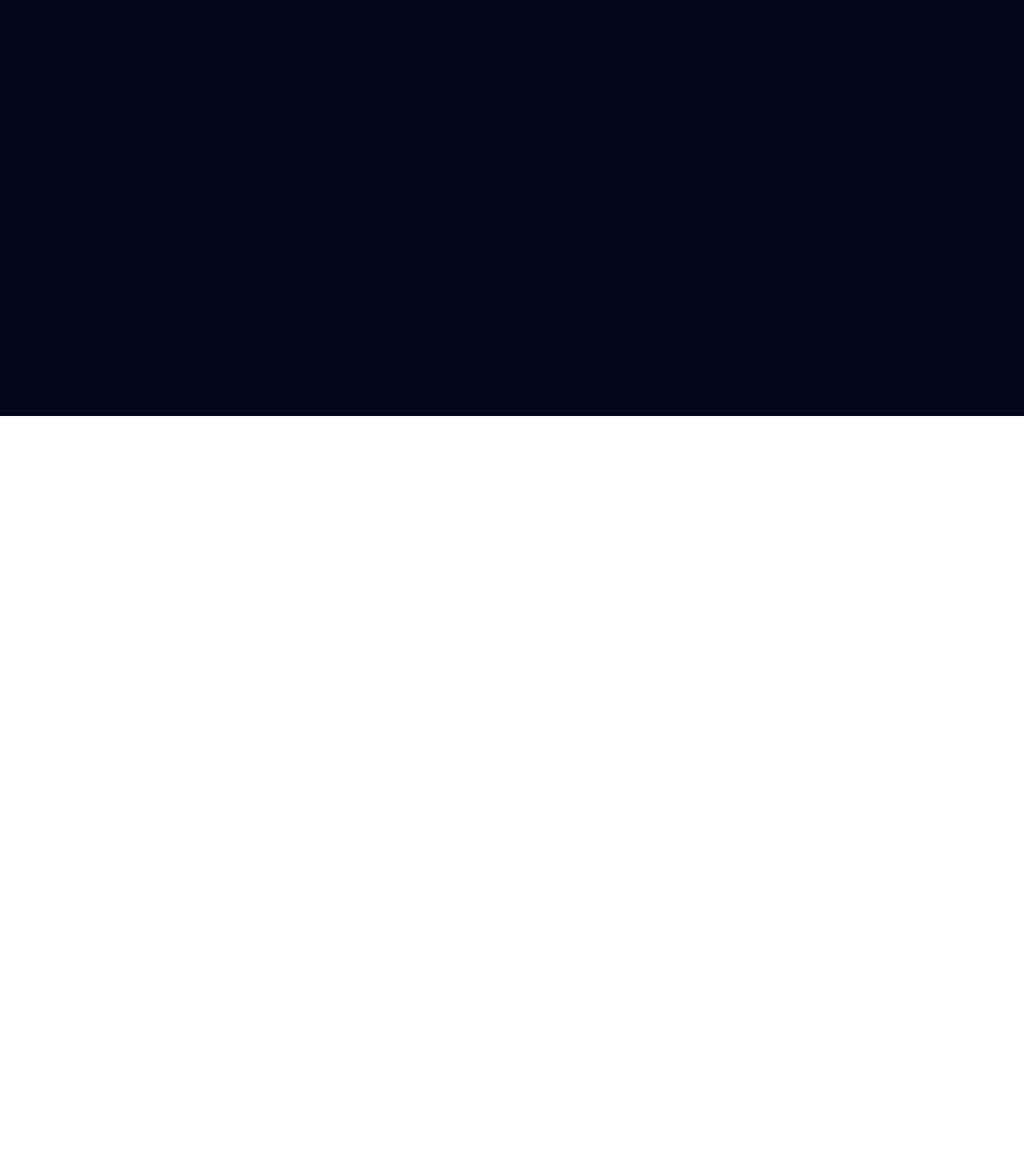
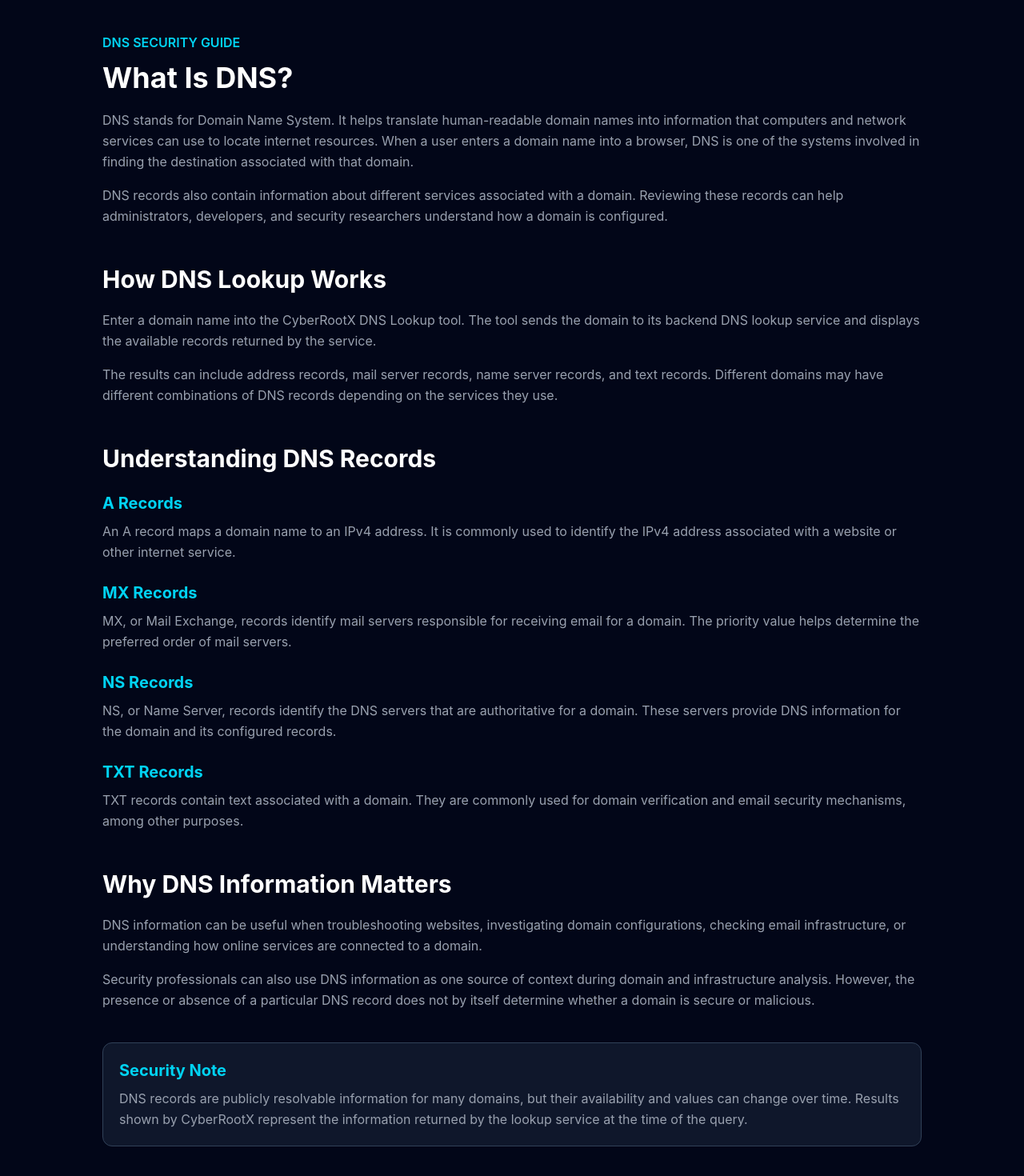
Before and after one commit to ashishg2005/CyberRootX-Frontend, a React (Vite) app: page /dns-lookup in a window 1280 px wide. Shown: the part 280-1750 px from the top of the page at 80% size. Before the commit the page ends 800 px from the top, so only its background shows below. Built offline with nearby package versions, Linux system fonts and the light colour scheme.

Commit message:
Improve DNS lookup content

```diff
--- a/src/pages/DnsLookup.jsx
+++ b/src/pages/DnsLookup.jsx
@@ -35,15 +35,18 @@ function DnsLookup() {
     <div className="min-h-screen bg-slate-950 text-white px-6 py-10">
       <div className="max-w-5xl mx-auto">
 
+        {/* Tool Header */}
         <h1 className="text-4xl font-bold text-cyan-400">
           📡 DNS Lookup
         </h1>
 
-        <p className="text-gray-400 mt-3">
-          Find DNS records of any domain.
+        <p className="text-gray-400 mt-3 leading-relaxed">
+          Find DNS records associated with a domain and understand how the
+          domain is configured for different internet services.
         </p>
 
-        <div className="flex gap-4 mt-8">
+        {/* Lookup Form */}
+        <div className="flex flex-col md:flex-row gap-4 mt-8">
           <input
             type="text"
             placeholder="google.com"
@@ -55,12 +58,13 @@ function DnsLookup() {
           <button
             onClick={lookupDns}
             disabled={loading}
-            className="bg-cyan-500 hover:bg-cyan-600 px-8 rounded-xl font-semibold disabled:opacity-50"
+            className="bg-cyan-500 hover:bg-cyan-600 px-8 py-4 rounded-xl font-semibold disabled:opacity-50"
           >
             {loading ? "Loading..." : "Lookup"}
           </button>
         </div>
 
+        {/* Results */}
         {result && (
           <div className="mt-8 space-y-6">
 
@@ -125,6 +129,132 @@ function DnsLookup() {
           </div>
         )}
 
+        {/* Educational Content */}
+        <section className="mt-16 border-t border-slate-800 pt-12">
+
+          <p className="text-cyan-400 font-semibold">
+            DNS SECURITY GUIDE
+          </p>
+
+          <h2 className="text-3xl md:text-4xl font-bold mt-3">
+            What Is DNS?
+          </h2>
+
+          <p className="text-gray-400 leading-relaxed mt-5">
+            DNS stands for Domain Name System. It helps translate human-readable
+            domain names into information that computers and network services
+            can use to locate internet resources. When a user enters a domain
+            name into a browser, DNS is one of the systems involved in finding
+            the destination associated with that domain.
+          </p>
+
+          <p className="text-gray-400 leading-relaxed mt-4">
+            DNS records also contain information about different services
+            associated with a domain. Reviewing these records can help
+            administrators, developers, and security researchers understand
+            how a domain is configured.
+          </p>
+
+          <h2 className="text-3xl font-bold mt-12">
+            How DNS Lookup Works
+          </h2>
+
+          <p className="text-gray-400 leading-relaxed mt-5">
+            Enter a domain name into the CyberRootX DNS Lookup tool. The tool
+            sends the domain to its backend DNS lookup service and displays
+            the available records returned by the service.
+          </p>
+
+          <p className="text-gray-400 leading-relaxed mt-4">
+            The results can include address records, mail server records,
+            name server records, and text records. Different domains may have
+            different combinations of DNS records depending on the services
+            they use.
+          </p>
+
+          <h2 className="text-3xl font-bold mt-12">
+            Understanding DNS Records
+          </h2>
+
+          <div className="mt-6 space-y-6">
+
+            <div>
+              <h3 className="text-xl font-bold text-cyan-400">
+                A Records
+              </h3>
+              <p className="text-gray-400 leading-relaxed mt-2">
+                An A record maps a domain name to an IPv4 address. It is
+                commonly used to identify the IPv4 address associated with
+                a website or other internet service.
+              </p>
+            </div>
+
+            <div>
+              <h3 className="text-xl font-bold text-cyan-400">
+                MX Records
+              </h3>
+              <p className="text-gray-400 leading-relaxed mt-2">
+                MX, or Mail Exchange, records identify mail servers responsible
+                for receiving email for a domain. The priority value helps
+                determine the preferred order of mail servers.
+              </p>
+            </div>
+
+            <div>
+              <h3 className="text-xl font-bold text-cyan-400">
+                NS Records
+              </h3>
+              <p className="text-gray-400 leading-relaxed mt-2">
+                NS, or Name Server, records identify the DNS servers that are
+                authoritative for a domain. These servers provide DNS
+                information for the domain and its configured records.
+              </p>
+            </div>
+
+            <div>
+              <h3 className="text-xl font-bold text-cyan-400">
+                TXT Records
+              </h3>
+              <p className="text-gray-400 leading-relaxed mt-2">
+                TXT records contain text associated with a domain. They are
+                commonly used for domain verification and email security
+                mechanisms, among other purposes.
+              </p>
+            </div>
+
+          </div>
+
+          <h2 className="text-3xl font-bold mt-12">
+            Why DNS Information Matters
+          </h2>
+
+          <p className="text-gray-400 leading-relaxed mt-5">
+            DNS information can be useful when troubleshooting websites,
+            investigating domain configurations, checking email infrastructure,
+            or understanding how online services are connected to a domain.
+          </p>
+
+          <p className="text-gray-400 leading-relaxed mt-4">
+            Security professionals can also use DNS information as one source
+            of context during domain and infrastructure analysis. However,
+            the presence or absence of a particular DNS record does not by
+            itself determine whether a domain is secure or malicious.
+          </p>
+
+          <div className="mt-10 p-5 rounded-xl bg-slate-900 border border-slate-700">
+            <h3 className="text-xl font-bold text-cyan-400">
+              Security Note
+            </h3>
+
+            <p className="text-gray-400 leading-relaxed mt-2">
+              DNS records are publicly resolvable information for many domains,
+              but their availability and values can change over time. Results
+              shown by CyberRootX represent the information returned by the
+              lookup service at the time of the query.
+            </p>
+          </div>
+
+        </section>
       </div>
     </div>
   );
```
